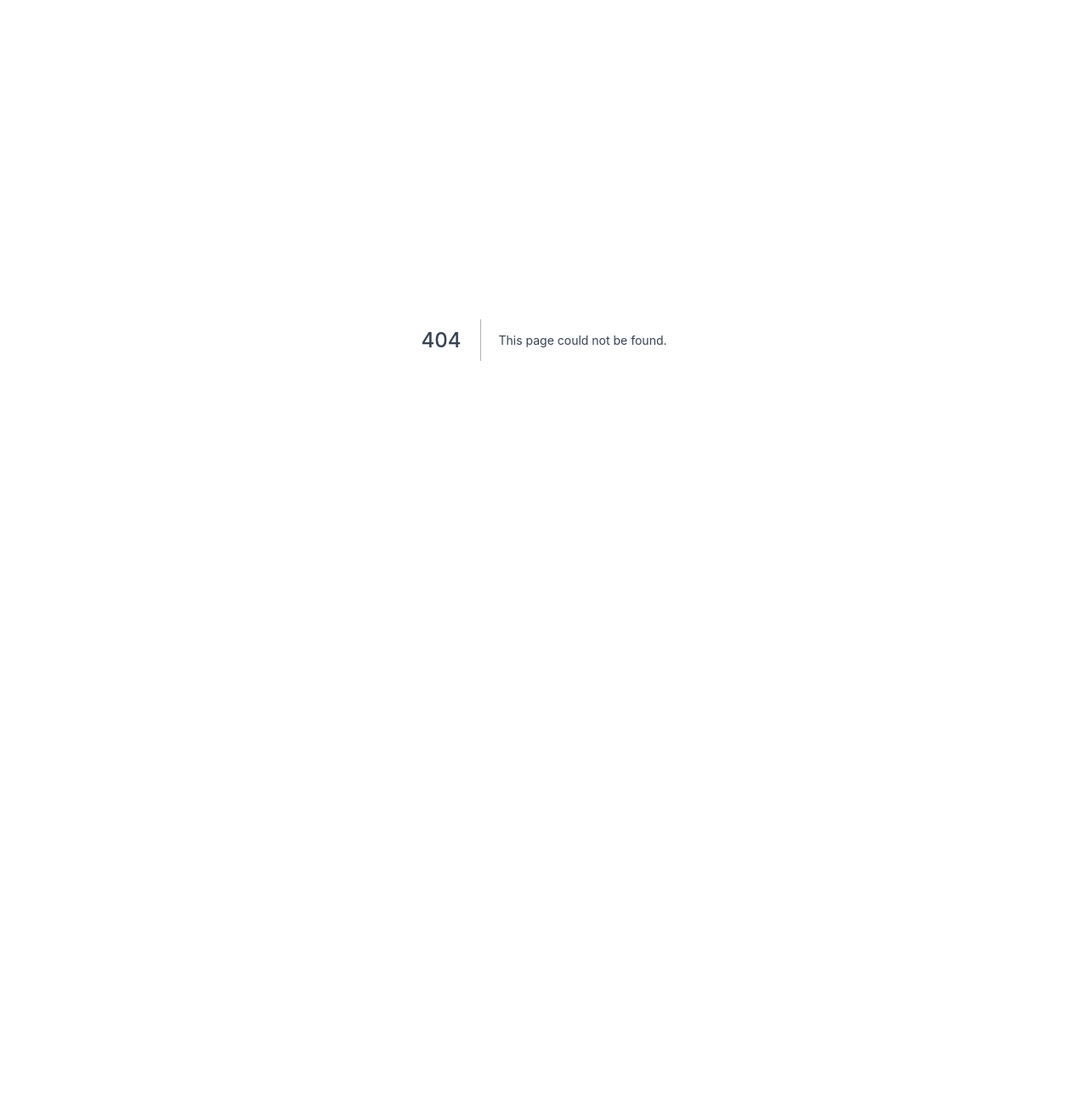
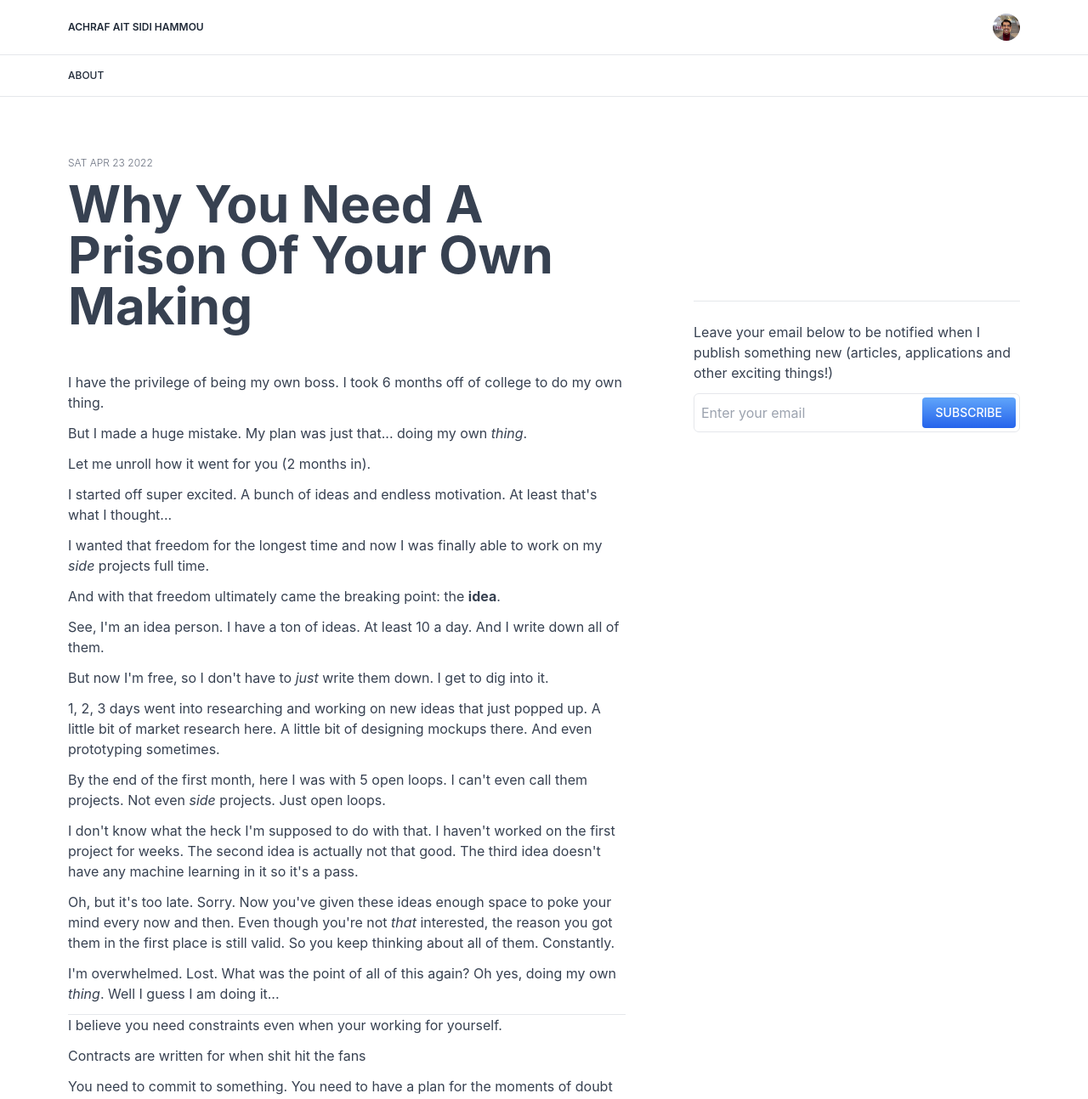
Before and after one commit to AchrafAsh/achrafash.com, a Next.js app: page /daily/005 in a window 1280 px wide. Before the commit this address had no page. Shown: the top 1294 px of the page at 85% size. Before the commit the page ends 800 px from the top, so only its background shows below. Built offline with nearby package versions, Linux system fonts and the light colour scheme.

Commit message:
🖊️ new post

```diff
--- /dev/null
+++ b/src/pages/daily/005.mdx
@@ -0,0 +1,55 @@
+import { PostLayout } from '@/components/posts'
+
+export const title = 'Why You Need A Prison Of Your Own Making'
+export const tag = 'daily'
+export const publishedAt = '2022-4-23'
+export const toc = []
+
+I have the privilege of being my own boss. I took 6 months off of college to do my own thing.
+
+But I made a huge mistake. My plan was just that... doing my own _thing_.
+
+Let me unroll how it went for you (2 months in).
+
+I started off super excited. A bunch of ideas and endless motivation. At least that's what I thought...
+
+I wanted that freedom for the longest time and now I was finally able to work on my _side_ projects full time.
+
+And with that freedom ultimately came the breaking point: the **idea**.
+
+See, I'm an idea person. I have a ton of ideas. At least 10 a day. And I write down all of them.
+
+But now I'm free, so I don't have to _just_ write them down. I get to dig into it.
+
+1, 2, 3 days went into researching and working on new ideas that just popped up. A little bit of market research here. A little bit of designing mockups there. And even prototyping sometimes.
+
+By the end of the first month, here I was with 5 open loops. I can't even call them projects. Not even _side_ projects. Just open loops.
+
+I don't know what the heck I'm supposed to do with that. I haven't worked on the first project for weeks. The second idea is actually not that good. The third idea doesn't have any machine learning in it so it's a pass.
+
+Oh, but it's too late. Sorry. Now you've given these ideas enough space to poke your mind every now and then. Even though you're not _that_ interested, the reason you got them in the first place is still valid. So you keep thinking about all of them. Constantly.
+
+I'm overwhelmed. Lost. What was the point of all of this again? Oh yes, doing my own _thing_. Well I guess I am doing it...
+
+---
+
+I believe you need constraints even when your working for yourself.
+
+> Contracts are written for when shit hit the fans
+
+You need to commit to something. You need to have a plan for the moments of doubt and difficulty. Because believe me, it will punch you in the face sooner than you think.
+
+But I was naive. I explicitly avoided commiting to a strict plan.
+
+Total freedom assumes you're always going to be in control, strong and disciplined. It never happens.
+
+Real freedom is having a prison of your own making.
+
+export default ({ children }) => (
+    <PostLayout
+        title={title}
+        publishedAt={publishedAt}
+        toc={toc}
+        children={children}
+    />
+)
```
